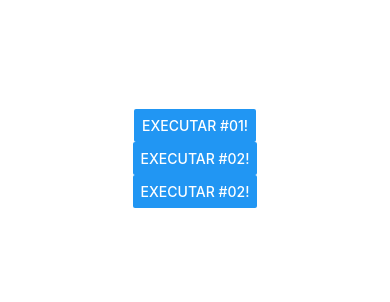
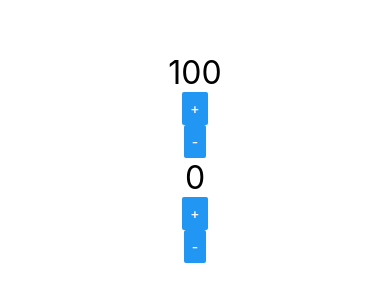
Before and after one commit to gabibecker/ReactNative, a React Native app: screen / in a window 390 px wide. Shown: the part 264-566 px from the top of the page. Built offline with nearby package versions, Linux system fonts and the light colour scheme.

Commit message:
usando UseState

```diff
--- a/src/App.tsx
+++ b/src/App.tsx
@@ -1,16 +1,19 @@
 import React from 'react';
 import { SafeAreaView, StyleSheet } from 'react-native';
 
-import Botão from './components/Botão';
+// import Botão from './components/Botão';
 // import Aleatorio from './components/Aleatorio';
 // import MinMax from './components/MinMax';
 // import Primeiro from './components/Primeiro';
 // import X, { Comp1, Comp2 } from './components/Multi';
 // import Titulo from './components/Titulo';
+import Contador from './components/Contador';
 
 export default () => (
     <SafeAreaView style={style.App}>
-        <Botão />
+        <Contador inicial={100} passo={2} />
+        <Contador/>
+        {/* <Botão /> */}
         {/* <Titulo principal="cadastro" secundario="Tela de cadastro"/> */}
         {/* <Aleatorio min ={10} max={60}/>
         <Aleatorio min ={10} max={60}/>
--- /dev/null
+++ b/src/components/Contador.tsx
@@ -0,0 +1,24 @@
+import React, { useState } from 'react';
+import { Text, Button } from 'react-native';
+import estilo from './estilo';
+
+export default ({inicial = 0, passo = 1}) => {
+    //let numero = props.inicial;
+    const [numero, setNumero] = useState(inicial);
+
+    const inc = () => setNumero(numero + passo);
+    const dec = () => setNumero(numero - passo);
+    return (
+        <>
+        <Text style={estilo.fontG}>{numero}</Text>
+        <Button
+            title="+"
+            onPress={inc}
+        />
+        <Button
+            title="-"
+            onPress={dec}
+            />
+        </>
+    );
+};
```
